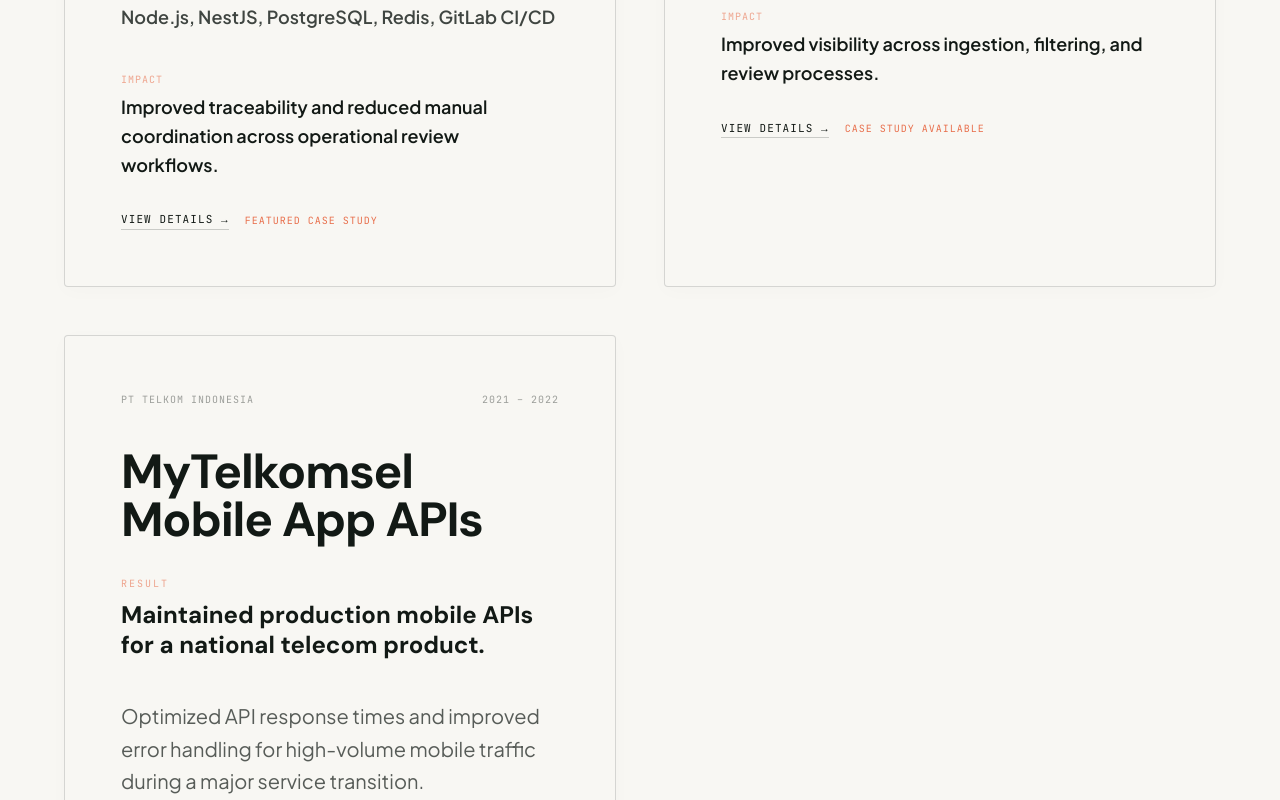
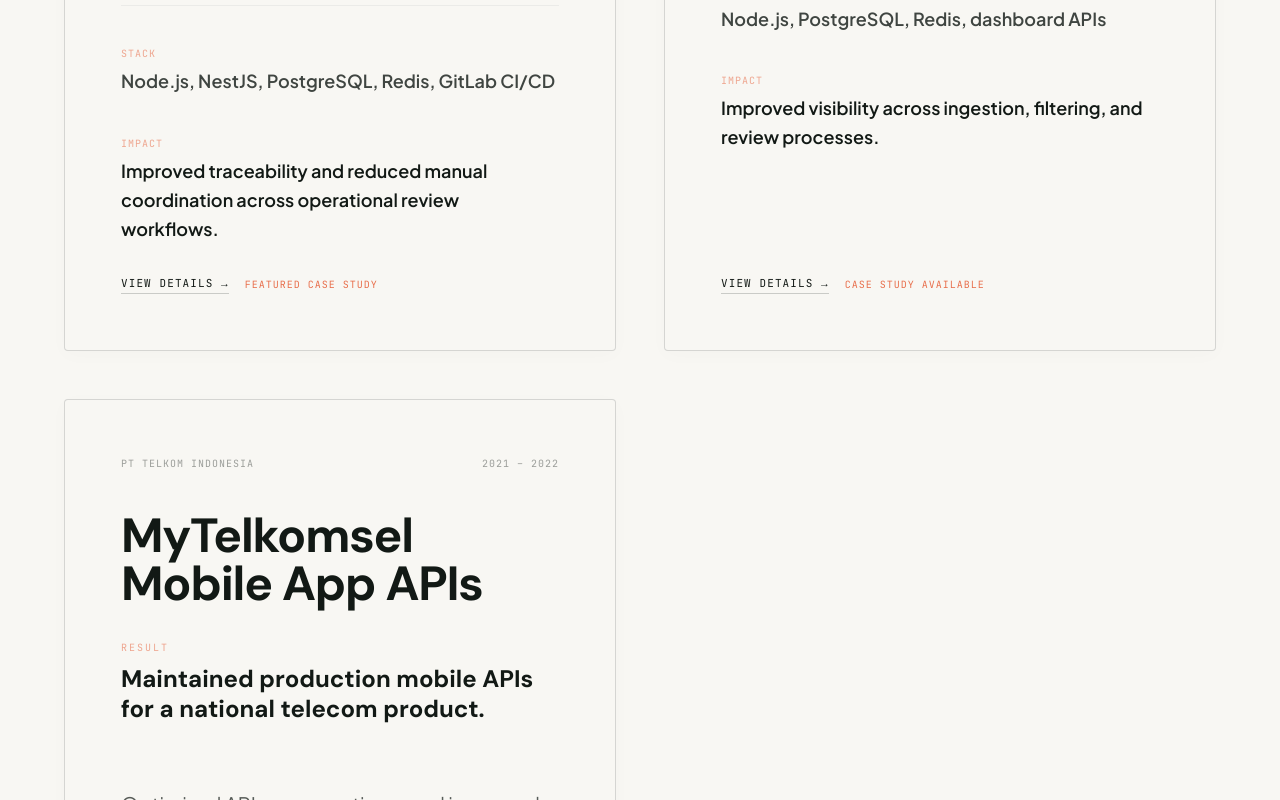
Before and after one commit to ekacahya21/My-Portfolio-App, a Next.js app: page / in a window 1280 px wide. Shown: the part 3860-4660 px from the top of the page. Built offline with nearby package versions, Linux system fonts and the light colour scheme; no server answers; the database is empty.

Commit message:
Fix styling

```diff
--- a/src/app/globals.css
+++ b/src/app/globals.css
@@ -342,19 +342,19 @@
 /* Work Grid */
 .work-grid {
   display: grid;
-  grid-template-columns: 1fr;
+  grid-template-columns: minmax(0, 1fr);
   gap: 2rem;
 }
 
 @media (min-width: 1024px) {
   .work-grid {
-    grid-template-columns: repeat(2, 1fr);
+    grid-template-columns: repeat(2, minmax(0, 1fr));
     gap: 3rem;
   }
 }
 
 .work-card {
-  @apply bg-canvas border border-ink/15 p-10 lg:p-14 hover:border-terra transition-colors duration-500 rounded-sm;
+  @apply bg-canvas border border-ink/15 p-10 lg:p-14 hover:border-terra transition-colors duration-500 rounded-sm flex flex-col h-full overflow-hidden;
   box-shadow: 0 4px 20px rgba(18, 25, 21, 0.02);
 }
 
--- a/src/components/ProjectCard.tsx
+++ b/src/components/ProjectCard.tsx
@@ -47,7 +47,7 @@
           <dd className="impact-text font-normal">{project.scaleImpact.replace(/^Impact:\s*/, '')}</dd>
         </div>
       </dl>
-      <div className="mt-8 flex flex-wrap gap-4 items-center">
+      <div className="mt-auto pt-8 flex flex-wrap gap-4 items-center">
         <Link href={`/projects/${project.id}`} className="text-link font-mono text-[11px] uppercase tracking-widest">
           View Details →
         </Link>
```
